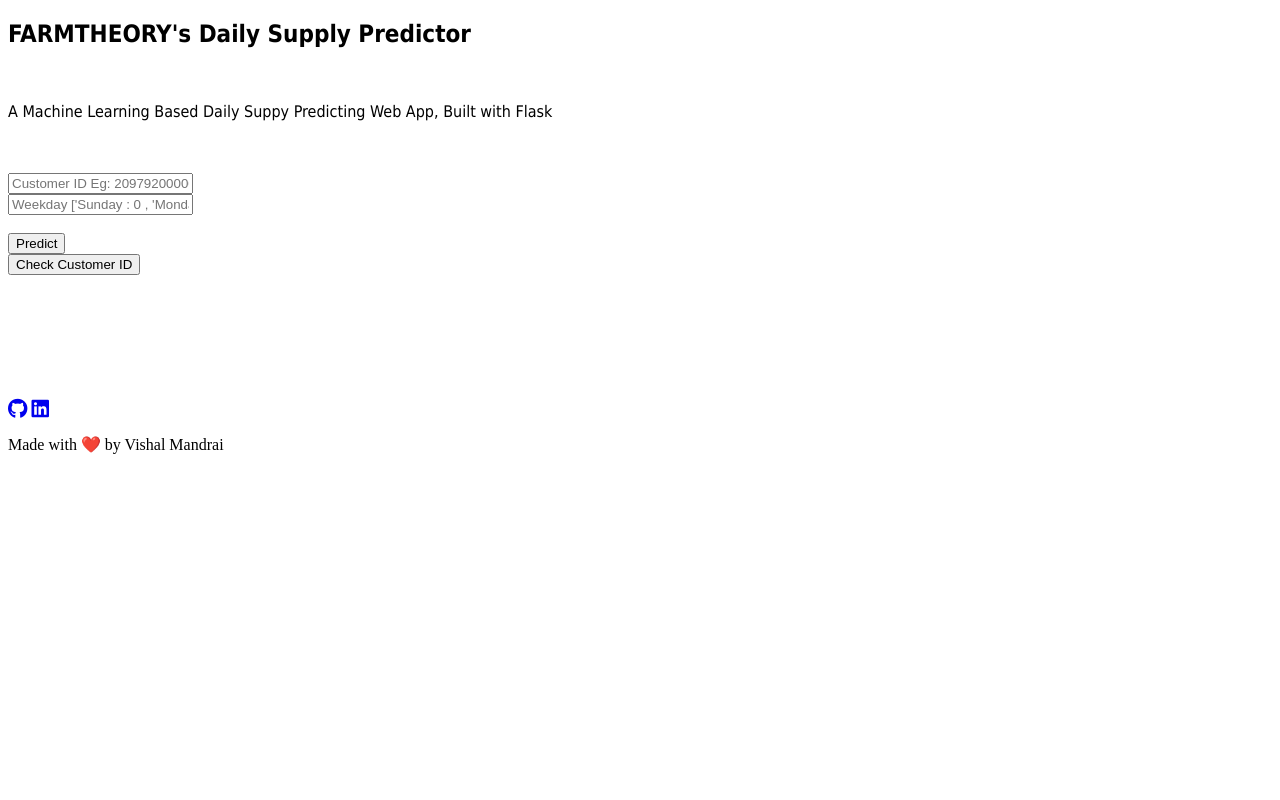
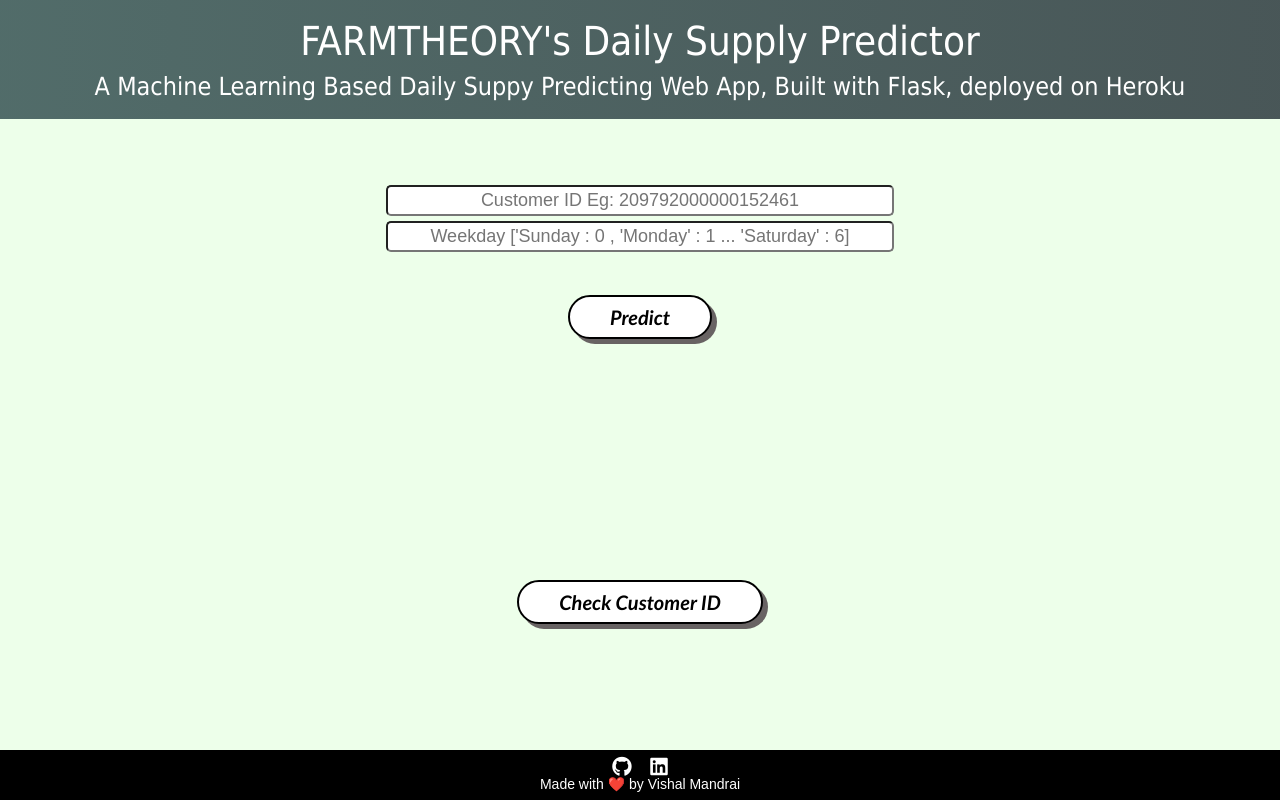
Before and after one commit to VishalMandrai/Daily-Supply-Predictor_FarmTheory, a Flask app: page / in a window 1280 px wide. Run offline with Flask 2, Linux system fonts and the light colour scheme; some libraries are stand-ins or nearby versions.

Commit message:
Update index_main.html

```diff
--- a/templates/index_main.html
+++ b/templates/index_main.html
@@ -5,7 +5,7 @@
         <meta charset="utf-8">
         <title>Daily Supply Predictor</title>
         <link rel="shortcut icon" href="{{ url_for('static', filename='farm-icon.ico') }}">
-        <link rel="stylesheet" type="text/css" href="{{ url_for('static', filename='style_sheet.css') }}">
+        <link rel="stylesheet" type="text/css" href="{{ url_for('static', filename='styles.css') }}">
         <script src="https://kit.fontawesome.com/5f3f547070.js" crossorigin="anonymous"></script>
         <link href="https://fonts.googleapis.com/css2?family=Pacifico&display=swap" rel="stylesheet">
 
@@ -18,7 +18,7 @@
     	<div class="container">
             <h2 class='container-heading'><span style="font-family: Tahoma,Geneva, sans-serif;">FARMTHEORY's Daily Supply Predictor</span></h2><br>
             <div class='description'>
-    			<p style="font-family: Tahoma,Geneva, sans-serif;">A Machine Learning Based Daily Suppy Predicting Web App, Built with Flask</p>
+    			<p style="font-family: Tahoma,Geneva, sans-serif;">A Machine Learning Based Daily Suppy Predicting Web App, Built with Flask, deployed on Heroku</p>
     		</div>
     	</div>
 
@@ -51,8 +51,8 @@
         <!-- Footer -->
        <div class='footer'>
            <div class="contact">
-               <a target="_blank" href="NONE"><i class="fab fa-github fa-lg contact-icon"></i></a>
-               <a target="_blank" href="NONE"><i class="fab fa-linkedin fa-lg contact-icon"></i></a>
+               <a target="_blank" href="https://github.com/VishalMandrai/Daily-Supply-Predictor_FarmTheory"><i class="fab fa-github fa-lg contact-icon"></i></a>
+               <a target="_blank" href="https://www.linkedin.com/in/vishal-mandrai999/"><i class="fab fa-linkedin fa-lg contact-icon"></i></a>
            </div>
            <p class='footer-description'>Made with ❤️ by Vishal Mandrai</p>
        </div>
```
